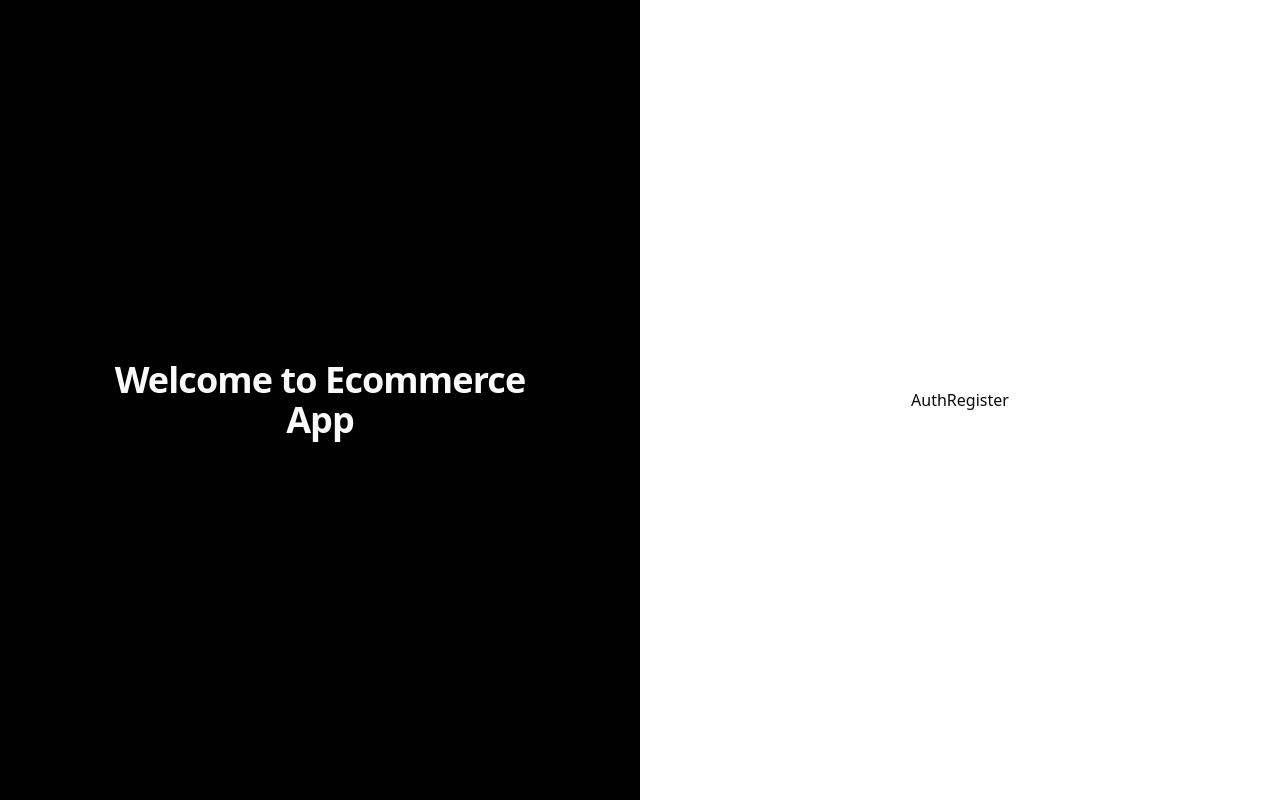
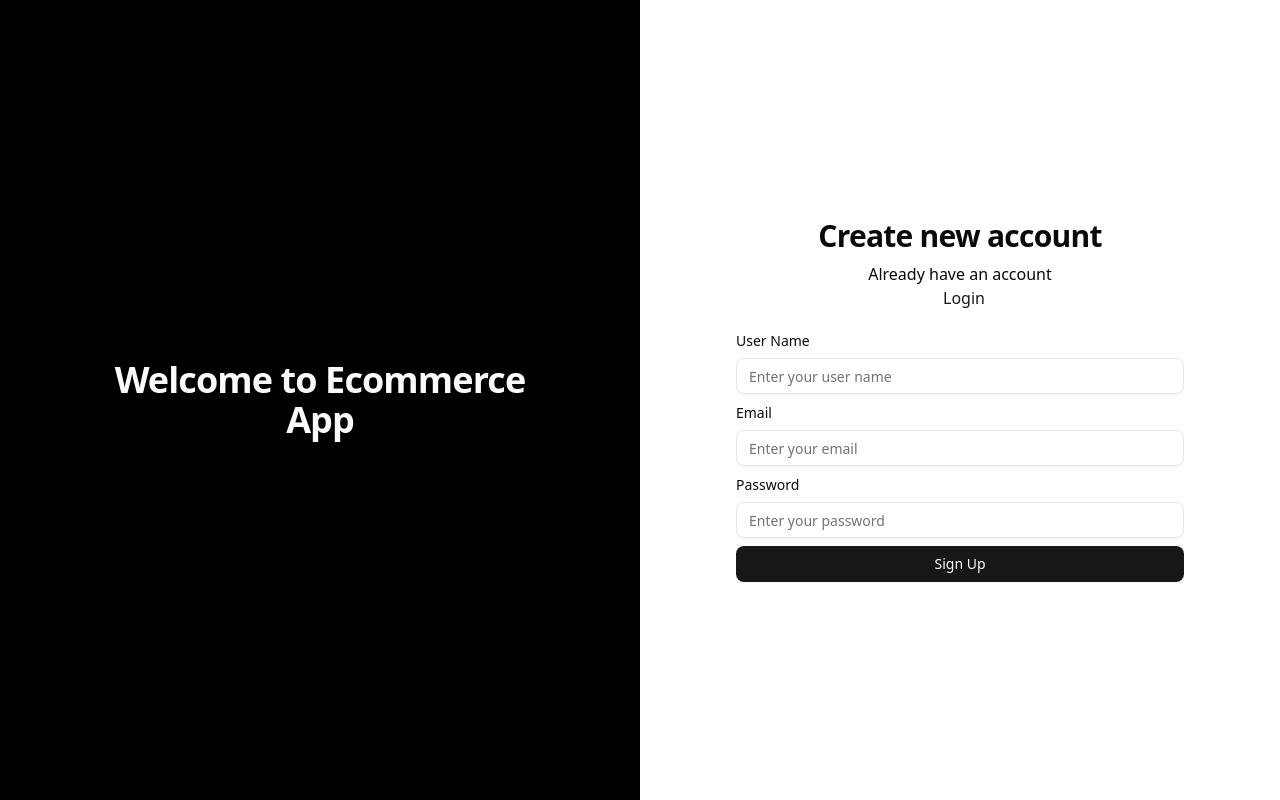
Before and after one commit to SanketTheCodeCrafter/Ecommerce-App, a React (Vite) app in the folder client/: page /auth/register in a window 1280 px wide. Built offline with nearby package versions, Linux system fonts and the light colour scheme.

Commit message:
feat: implement login and registration forms with dynamic controls

```diff
--- a/client/src/components/CommonCompo/Form.jsx
+++ b/client/src/components/CommonCompo/Form.jsx
@@ -3,6 +3,7 @@ import { Label } from '../ui/label'
 import { Input } from '../ui/input';
 import { Select, SelectContent, SelectItem, SelectTrigger, SelectValue } from '../ui/select';
 import { Textarea } from '../ui/textarea';
+import { Button } from '../ui/button';
 
 const Form = ({
     formControls,
@@ -97,10 +98,12 @@ const Form = ({
                 )
                 break;
         }
+
+        return element;
     }
 
     return (
-        <form>
+        <form onSubmit={onSubmit}>
             <div className="flex flex-col gap-3">
                 {formControls.map((controlItem) => (
                     <div className="grid w-full gap-1.5" key={controlItem.name}>
@@ -111,6 +114,10 @@ const Form = ({
                     </div>
                 ))}
             </div>
+
+            <Button disabled={isBtnDisabled} type= "submit" className={"mt-2 w-full"}>
+                {buttonText || "Submit"}
+            </Button>
         </form>
     )
 }
--- a/client/src/config/registerFormControls.js
+++ b/client/src/config/registerFormControls.js
@@ -1,4 +1,4 @@
-export const registerFormControls =[
+export const registerFormControls = [
     {
         name: "userName",
         label: "User Name",
@@ -21,3 +21,20 @@ export const registerFormControls =[
         type: "password",
     },
 ]
+
+export const loginFormControls = [
+    {
+        name: "email",
+        label: "Email",
+        placeholder: "Enter your email",
+        componentType: "input",
+        type: "email",
+    },
+    {
+        name: "password",
+        label: "Password",
+        placeholder: "Enter your password",
+        componentType: "input",
+        type: "password",
+    },
+]
--- a/client/src/pages/Auth/AuthLogin.jsx
+++ b/client/src/pages/Auth/AuthLogin.jsx
@@ -1,8 +1,45 @@
-import React from 'react'
+import Form from '@/components/CommonCompo/Form';
+import { loginFormControls, registerFormControls } from '@/config/registerFormControls';
+import React, { useState } from 'react'
+import { Link } from 'react-router-dom';
+
+
+const initialState= {
+  email: '',
+  password: '',
+}
 
 const AuthLogin = () => {
+  const [formData, setFormData] = useState(initialState);
+
+  function onSubmit(e){
+
+  }
+
+
   return (
-    <div>AuthLogin</div>
+    <div className='mx-auto w-full max-w-md space-y-6'>
+      <div className="text-center">
+        <h1 className='text-3xl font-bold tracking-tight text-foreground'>
+          Login to your account
+        </h1>
+        <p className='mt-2'>
+          Don't have an account?
+        </p>
+        <Link className='font-medium ml-2 text-primary hover:underline'
+          to={'/auth/register'}>
+          Register
+        </Link>
+      </div>
+
+      <Form
+        formControls={loginFormControls}
+        buttonText={"Sign In"}
+        formData={formData}
+        setFormData={setFormData}
+        onSubmit={onSubmit}
+      />
+    </div>
   )
 }
 
--- a/client/src/pages/Auth/AuthRegister.jsx
+++ b/client/src/pages/Auth/AuthRegister.jsx
@@ -1,8 +1,46 @@
-import React from 'react'
+import Form from '@/components/CommonCompo/Form';
+import { registerFormControls } from '@/config/registerFormControls';
+import React, { useState } from 'react'
+import { Link } from 'react-router-dom';
+
+
+const initialState= {
+  userName: '',
+  email: '',
+  password: '',
+}
 
 const AuthRegister = () => {
+  const [formData, setFormData] = useState(initialState);
+
+  function onSubmit(e){
+
+  }
+
+
   return (
-    <div>AuthRegister</div>
+    <div className='mx-auto w-full max-w-md space-y-6'>
+      <div className="text-center">
+        <h1 className='text-3xl font-bold tracking-tight text-foreground'>
+          Create new account
+        </h1>
+        <p className='mt-2'>
+          Already have an account
+        </p>
+        <Link className='font-medium ml-2 text-primary hover:underline'
+          to={'/auth/login'}>
+          Login
+        </Link>
+      </div>
+
+      <Form
+        formControls={registerFormControls}
+        buttonText={"Sign Up"}
+        formData={formData}
+        setFormData={setFormData}
+        onSubmit={onSubmit}
+      />
+    </div>
   )
 }
 
```
